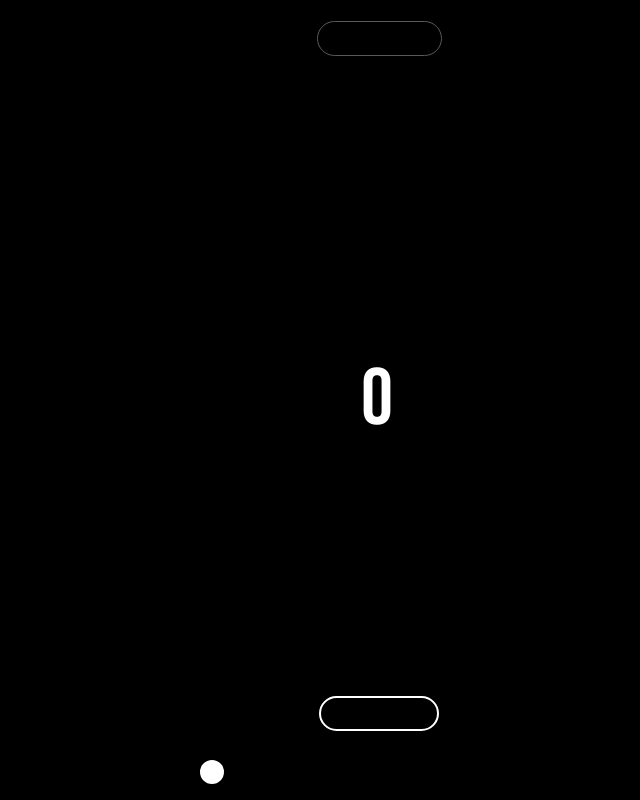
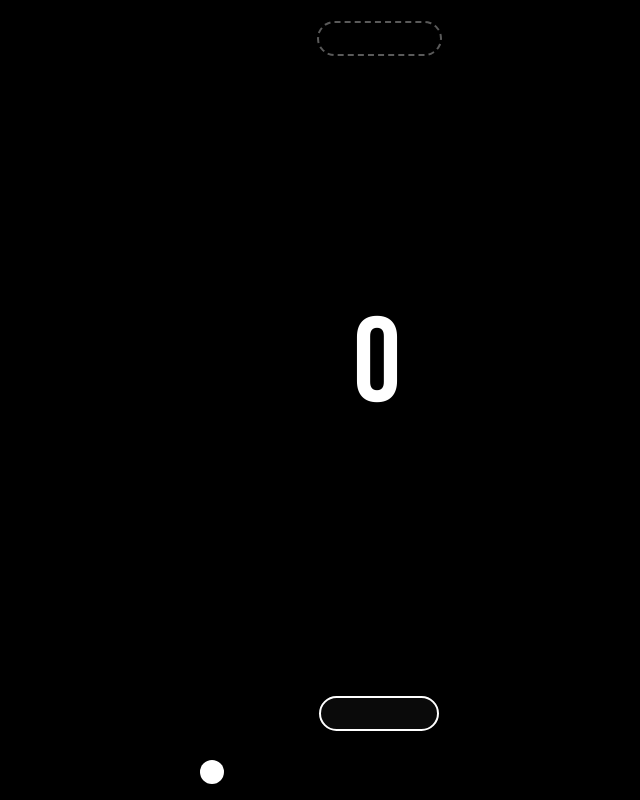
Before and after one commit to PETPROGIT/CATSMASH.github.io, a plain HTML site: page index.html in a window 1280 px wide. Shown: the whole page, without its empty margins (261-901 px from the left). Drawn offline with Linux system fonts and the light colour scheme.

Commit message:
Update index.html

```diff
--- a/index.html
+++ b/index.html
@@ -26,7 +26,7 @@
             height: 100vh;
             background-color: rgb(0, 0, 0);
         }
-        .score{
+        .score_b{
             width: 100%;
             height: 100%;
             display: flex;
@@ -35,8 +35,11 @@
             position: absolute;
             color: white;
             font-family: "Bebas Neue", sans-serif;
-            font-size: 80px;
+            font-size: 120px;
             letter-spacing: 4px;
+        }
+        .score{
+            margin-bottom: 70px;
         }
         .island_block{
             width: 100vw;
@@ -50,7 +53,7 @@
             height: 35px;
             border-radius: 20px 20px;
             background-color: rgb(0, 0, 0);
-            border: 1px solid rgb(90, 90, 90);
+            border: 2px dashed rgb(90, 90, 90);
             transition: all .15s linear;
         }
         .island.hit {
@@ -104,7 +107,7 @@
             width: 120px;
             height: 35px;
             border-radius: 22px 22px;
-            background-color: rgb(0, 0, 0);
+            background-color: rgb(10, 10, 10);
             border: 2px solid rgb(255, 255, 255);
         }
 
@@ -113,8 +116,10 @@
 <body>
 
     <div class="app_screen">
-        <div class="score" id="score">
-            0
+        <div class="score_b" id="">
+            <div class="score" id="score">
+                0
+            </div>
         </div>
         <div class="island_block">
             <div class="island" id="island"></div>
@@ -185,7 +190,7 @@
                 dirVert *= -1;
             }
             //screen.textContent = rightRocket-leftRocket;
-        }, 20);
+        }, 15);
 
 
 
```
